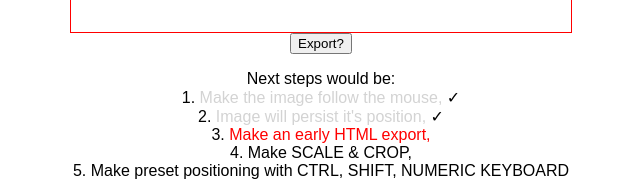
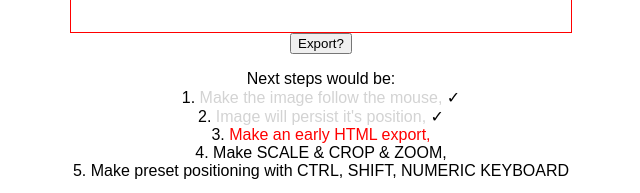
Before and after one commit to codepanov/Wysiwyg, a React (Create React App) app: page / in a window 1280 px wide. Shown: the part 625-818 px from the top of the page, without its empty margins (319-959 px from the left). Built offline with nearby package versions, Linux system fonts and the light colour scheme.

Commit message:
added reminder for ZOOM

```diff
--- a/src/App.tsx
+++ b/src/App.tsx
@@ -33,7 +33,7 @@ export default function App() {
 				<br />
 				3. <span style={{ color: "red" }}>Make an early HTML export,</span>
 				<br />
-				4. Make SCALE & CROP,
+				4. Make SCALE & CROP & ZOOM,
 				<br />
 				5. Make preset positioning with CTRL, SHIFT, NUMERIC KEYBOARD
 			</p>
```
